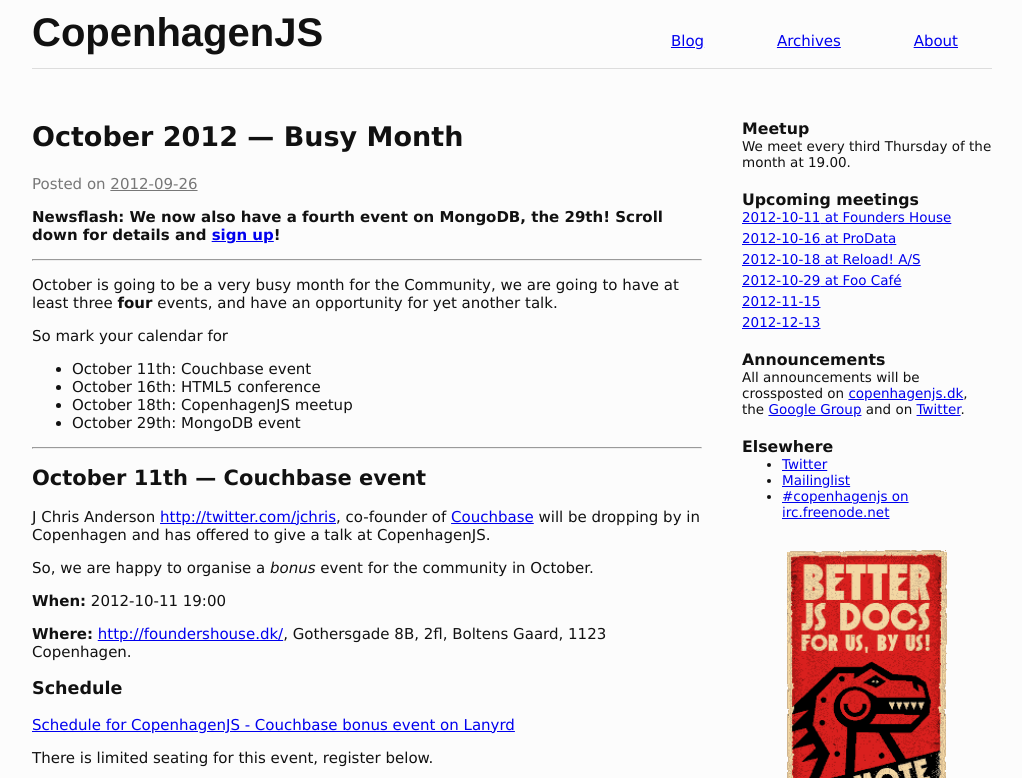
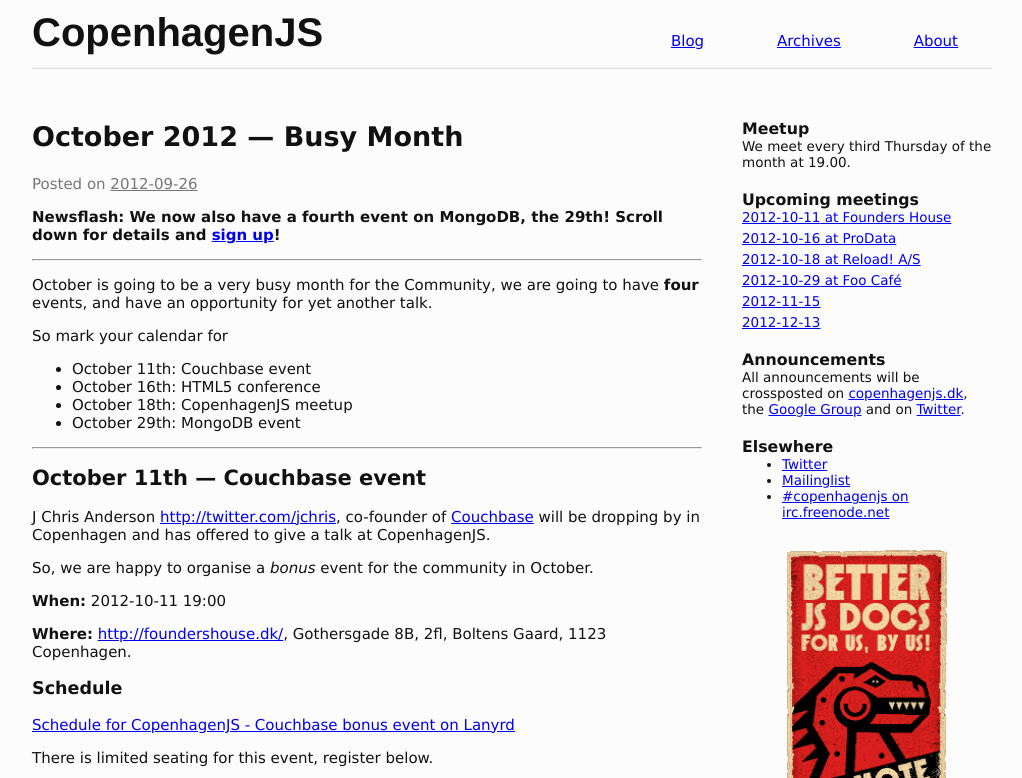
Before and after one commit to copenhagenjs/copenhagenjs.dk, a Jekyll site: the page built from _posts/2012-09-26-october-busy-month.md, in a window 1280 px wide and 900 px high, cut to the strip 0-778 px from the top of the window. Shown: the whole strip, without its empty margins (128-1150 px from the left). Built offline with Jekyll 4.4.1, drawn with Linux system fonts in a browser that asks for light colours; Markdown is read by kramdown in place of the engine named in the settings; a script that is not in the unit is left out.

Commit message:
My <s> had disappeared
Now just deleting text instead of strikethrough, because come on.

```diff
--- a/_posts/2012-09-26-october-busy-month.md
+++ b/_posts/2012-09-26-october-busy-month.md
@@ -8,7 +8,7 @@ author: Björn Söderqvist
 
 ---
 
-October is going to be a very busy month for the Community, we are going to have at least three **four** events, and have an opportunity for yet another talk.
+October is going to be a very busy month for the Community, we are going to have **four** events, and have an opportunity for yet another talk.
 
 So mark your calendar for
 
```
